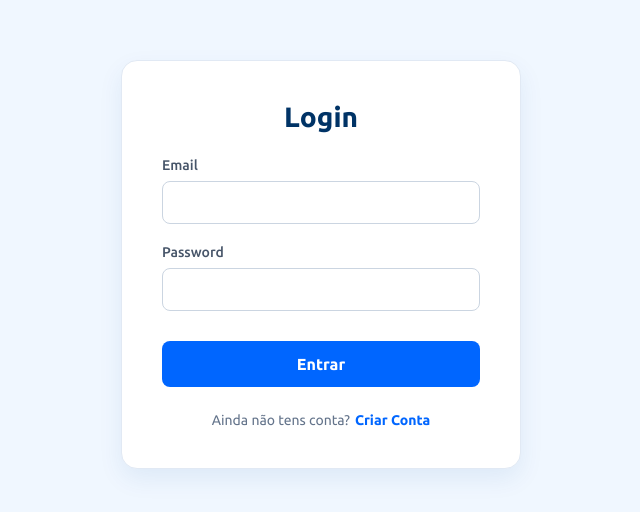
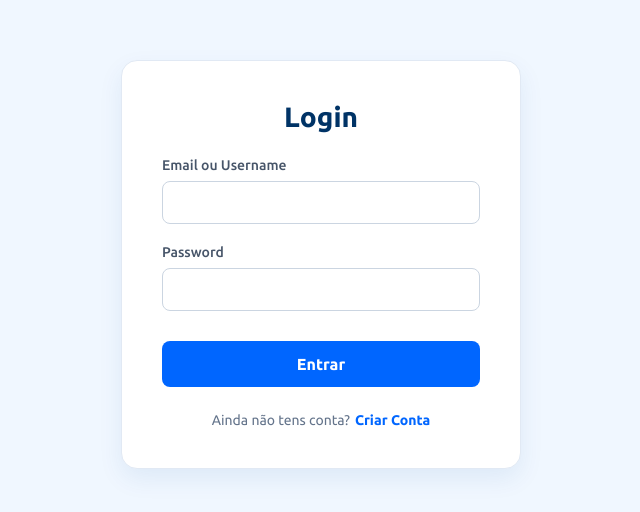
Before and after one commit to alexandrehcr/proj-aui-ispg-25, a React app in the folder frontend/: page /auth in a window 1280 px wide. Shown: the part 136-648 px from the top of the page, without its empty margins (319-959 px from the left). Built offline with nearby package versions, Linux system fonts and the light colour scheme; the HTML template or start-up script is replaced by a standard one.

Commit message:
Added login functionality to Auth page

```diff
--- a/frontend/src/pages/Auth/Auth.jsx
+++ b/frontend/src/pages/Auth/Auth.jsx
@@ -35,24 +35,56 @@ function Auth() {
         }
     };
 
+    const [userName, setUsername] = useState("");
+    const [login, setLogin] = useState("");
+    const [pass, setPass] = useState("");
+
+    const submitlogin = async (e) => {
+        e.preventDefault();
+
+        const userdata = {
+            user: userName,
+            email: login,
+            password: pass
+        };
+
+        console.log(userdata);
+
+        try {
+            const response = await axios.get("http://localhost:5000/login", userdata);
+
+            console.log("Sucesso:", response.data);
+            alert("Login efetuado com sucesso!");
+
+            setUsername("");
+            setLogin("");
+            setPass("");
+
+        } catch (error) {
+            console.error("Erro no login:", error.response?.data || error.message);
+            alert("Erro ao fazer login: " + (error.response?.data?.message || "Servidor offline"));
+        }
+    };
+
+
     return (
         <div className="auth-container">
         <input type="checkbox" id="auth-toggle" className="auth-toggle" />
         <div className="auth-card login-card">
             <h2 className="form-title">Login</h2>
-            <form className="auth-form">
+
+            <form className="auth-form" onSubmit={submitlogin}>
             <div className="form-group">
-                <label htmlFor="email">Email</label>
-                <input type="email" id="email" required />
+                <label htmlFor="text">Email ou Username</label>
+                <input type="text" id="text" required onChange={(e) => setUsername(e.target.value) || setPass(e.target.value)} />
             </div>
-
             <div className="form-group">
                 <label htmlFor="pass">Password</label>
-                <input type="password" id="pass" required />
+                <input type="password" id="pass" required onChange={(e) => setPass(e.target.value)} />
             </div>
-
             <button type="submit" className="btn-primary">Entrar</button>
             </form>
+
             <p className="auth-footer">
             Ainda não tens conta?
             <label htmlFor="auth-toggle" className="link-btn">Criar Conta</label>
@@ -70,7 +102,7 @@ function Auth() {
 
                 <div className="form-group">
                     <label htmlFor="regmail">Email</label>
-                    <input name="email" type="email" id="reg-mail" onChange={(e) => setRegmail(e.target.value)} required />
+                    <input name="email" type="email"  id="reg-mail" onChange={(e) => setRegmail(e.target.value)} required />
                 </div>
 
                 <div className="form-group">
```
